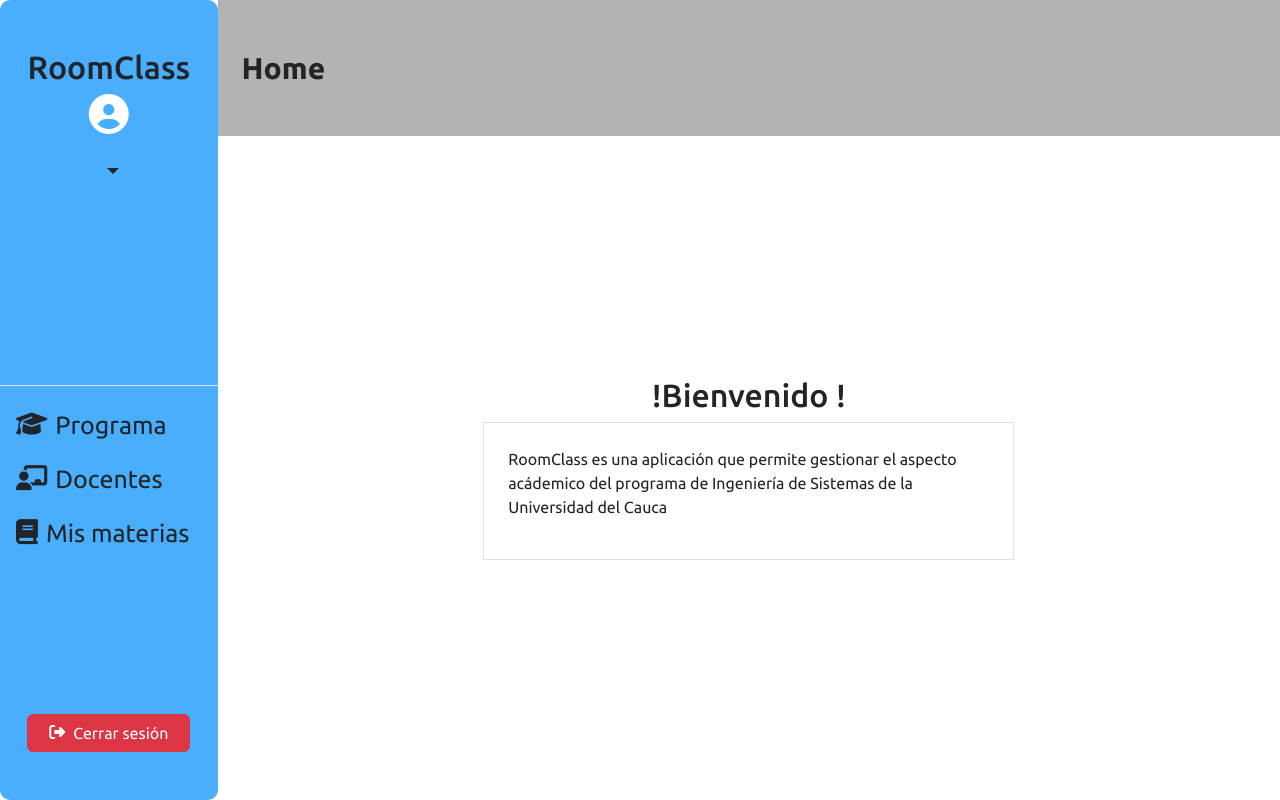
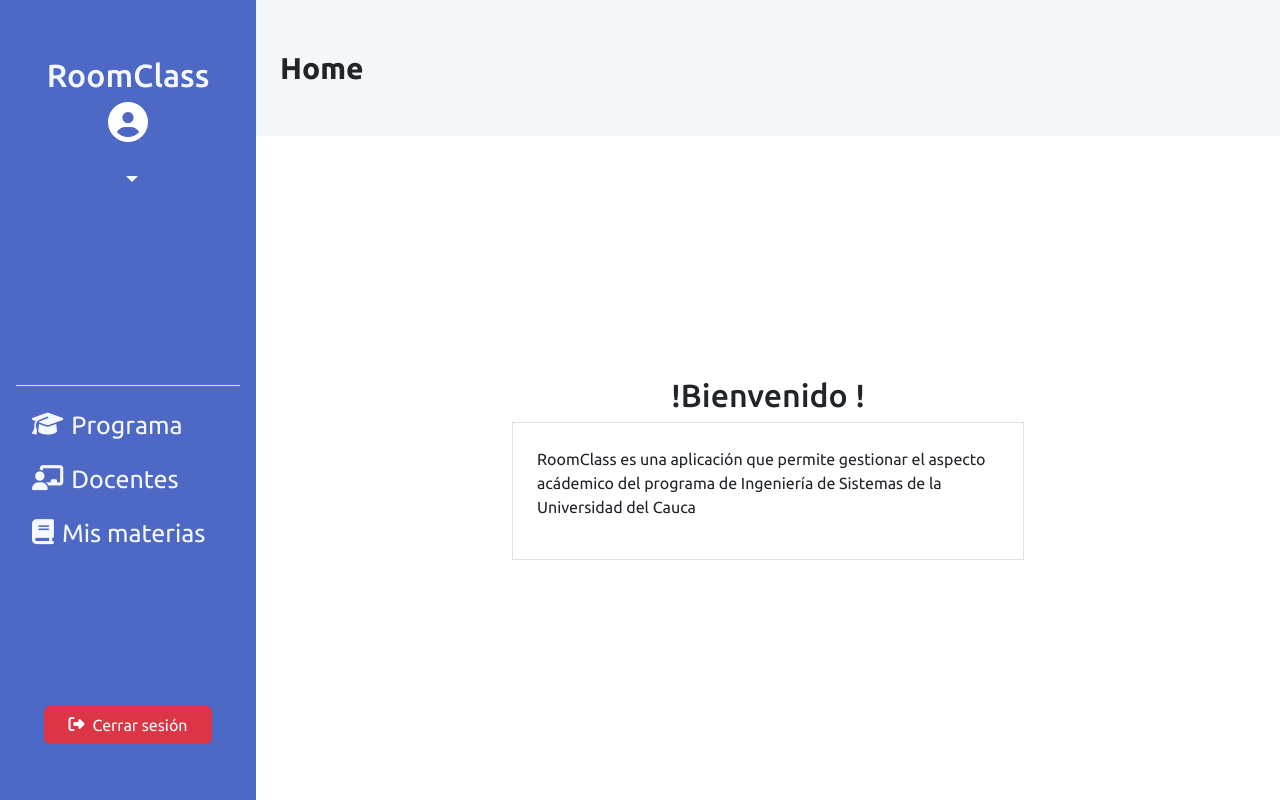
Before and after one commit to juliandross/RoomClassFront, an Angular app in the folder roomclass-app/: page /home in a window 1280 px wide. Built offline with nearby package versions, Linux system fonts and the light colour scheme; no server answers; sample sign-in values are in the browser's storage.

Commit message:
Generic view is almost done, and changes on style

```diff
--- a/roomclass-app/src/app/core/models/teacher.ts
+++ b/roomclass-app/src/app/core/models/teacher.ts
@@ -1,2 +1,4 @@
-export interface Teacher {
+import { User } from "./user";
+
+export interface Teacher extends User{
 }
--- a/roomclass-app/src/app/core/services/assign-subject.service.ts
+++ b/roomclass-app/src/app/core/services/assign-subject.service.ts
@@ -19,7 +19,7 @@ export class AssignSubjectService {
         map(response =>
           response.results.map(assign => ({
             ...assign,
-            displayName: `${assign.subject.subjectName} - ${assign.period.perSemester}`
+            displayName: `${assign.period.perSemester} - ${assign.subject.subjectName} - ${assign.teacher.first_name} ${assign.teacher.last_name}`
           }))
         )
       );
--- a/roomclass-app/src/app/features/assignSubject/pages/view/assign-subject-view.component.html
+++ b/roomclass-app/src/app/features/assignSubject/pages/view/assign-subject-view.component.html
@@ -1,5 +1,5 @@
 <app-generic-view-details
-    [item]="assignSubject"
+    [item]="item"
     [competences]="competences"
     [title]="'Detalles de la Asignación de Materia'">
 </app-generic-view-details>
--- a/roomclass-app/src/app/features/assignSubject/pages/view/assign-subject-view.component.ts
+++ b/roomclass-app/src/app/features/assignSubject/pages/view/assign-subject-view.component.ts
@@ -16,8 +16,8 @@ import { SubjectCompetenceWrapper } from '../../../../core/models/subject-compet
   styleUrl: './assign-subject-view.component.css'
 })
 export class AssignSubjectViewComponent {
-  assignSubject : AssignSubject = new AssignSubject();
   competences: SubjectCompetenceWrapper[] = [];
+  item: any;
   constructor(
     private assignSubjectService:AssignSubjectService,
     private subjectCompetenceService: SubjectCompetenceService,
@@ -27,7 +27,14 @@ export class AssignSubjectViewComponent {
     if (id) {
       this.assignSubjectService.getAssignSubjectById(+id).subscribe({
         next: (assignSubject) => {
-          this.assignSubject = assignSubject;
+          this.item ={
+            Materia: assignSubject.subject.subjectName,
+            Descripción: assignSubject.subject.subjectDescription,
+            Creditos: assignSubject.subject.subjectCredits,
+            Semestre: assignSubject.subject.subjectSemester,
+            Profesor: assignSubject.teacher.first_name + ' ' + assignSubject.teacher.last_name,
+            Periodo: assignSubject.period.perSemester,
+          }
           this.subjectCompetenceService.getCompetencesBySubjectId(assignSubject.subject.id).subscribe({
             next: (competences) => {
               this.competences = competences;
--- a/roomclass-app/src/app/layout/layout/layout.component.css
+++ b/roomclass-app/src/app/layout/layout/layout.component.css
@@ -1,5 +1,5 @@
 .siderbar{
-    width: 17%;
+    width: 20%;
 }
 app-header{
     height: 17vh;
--- a/roomclass-app/src/app/shared/generic-view-details/generic-view-details.component.html
+++ b/roomclass-app/src/app/shared/generic-view-details/generic-view-details.component.html
@@ -1,6 +1,7 @@
+<div class="p-3">
   <div *ngIf="item" class="card shadow-sm mb-3">
-  <div class="card-header d-flex justify-content-between align-items-center">
-    <h4 class="mb-0">{{ title || 'Detalles' }}</h4>
+    <div class="d-flex justify-content-between align-items-center p-3">
+      <h2 class="mb-0">{{ title || 'Detalles' }}</h2>
     </div>
     <div class="card-body">
       <ul class="list-group list-group-flush">
@@ -11,10 +12,12 @@
       </ul>
     </div>
   </div>
+</div>
 <div *ngIf="!item" class="text-muted">
   No hay datos para mostrar.
 </div>
 <div class="p-3">
+  <div class="p-3 card shadow-sm mb-3 p-3">
     <div class="header-container d-flex justify-content-between p-3">
       <h2>Competencias</h2>
       <div class="btn-group col-6">
@@ -60,7 +63,6 @@
           </ul>
         </div>
       </details>
-
     </div>
-
   </div>
+</div>
--- a/roomclass-app/src/app/shared/sidebar/sidebar.component.css
+++ b/roomclass-app/src/app/shared/sidebar/sidebar.component.css
@@ -4,9 +4,11 @@
   display: flex;
   flex-direction: column;
   justify-content: space-between;
-  border-radius: 10px;
+  color: #f5f8ff;
 }
-
+.dropdown-toggle{
+  color: #f5f8ff;
+}
 .siderbar-container .fa-circle-user {
   color: white;
   font-size: 40px;
@@ -26,7 +28,7 @@ a {
 
 a:hover {
   transform: scale(1.05);
-  color: white;
+  color: #d6e8f5;
 }
 
 button {
--- a/roomclass-app/src/app/shared/sidebar/sidebar.component.html
+++ b/roomclass-app/src/app/shared/sidebar/sidebar.component.html
@@ -1,4 +1,4 @@
-<div class="siderbar-container w-100">
+<div class="siderbar-container w-100 px-3 py-2">
     <div class="user-info d-flex flex-column align-items-center my-5">
         <h2>RoomClass</h2>
         <i class="fa-solid fa-circle-user fa-2x"></i>
--- a/roomclass-app/src/styles.css
+++ b/roomclass-app/src/styles.css
@@ -10,8 +10,8 @@ body{
 }
 :root{
     --primary-color: rgb(38, 106, 161);
-    --secondary-color: rgb(74, 174, 255);
-    --third-color: rgb(179, 179, 179);
+    --secondary-color: #4e68c6;
+    --third-color:#f5f8f8;
 }
 img {
   max-width: 100%;
```
Lines whose indentation alone changed are shown as unchanged.
